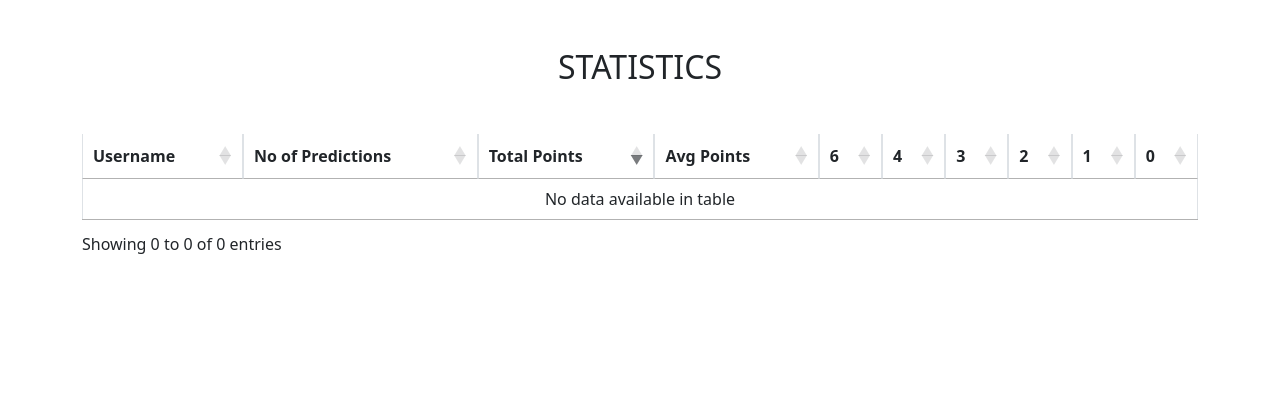
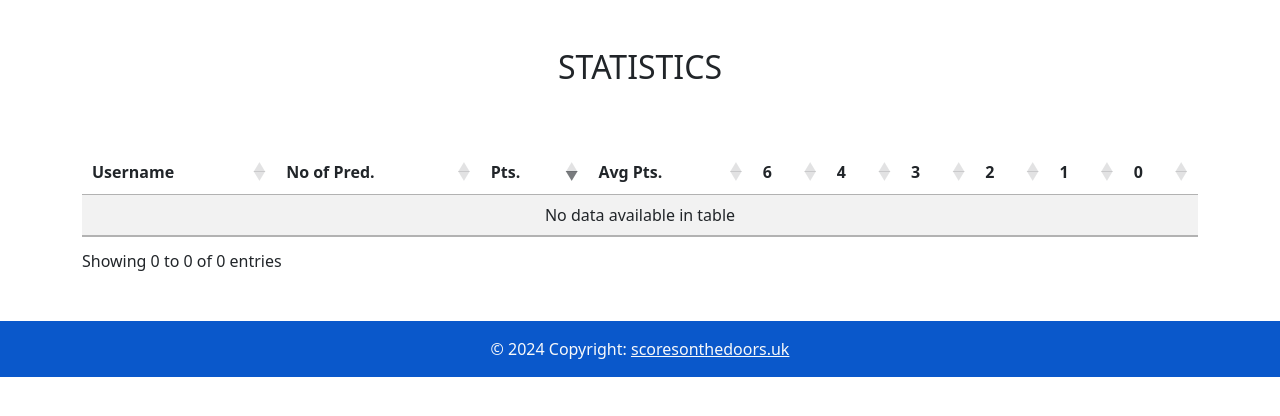
Before and after one commit to Grahev/scoresonthedoors, a Django app: page /leagues/old/ in a window 1280 px wide. Shown: the part 56-472 px from the top of the page. Run offline with Django 4.2, Linux system fonts and the light colour scheme; data that the repository does not hold is empty; some libraries are stand-ins or nearby versions.

Commit message:
footer added

```diff
--- a/leagues/templates/league_old_points.html
+++ b/leagues/templates/league_old_points.html
@@ -7,13 +7,16 @@
 {% block content %}
 <div class="container">
     <h2 class="text-center my-5">STATISTICS</h2>
-    <table class="table table-bordered mt-3" id="userStatsTable">
+    <div class="row">
+        <div class="col">
+            <div class="table-container">
+                <table class="table mt-3 table-striped table-hover " id="userStatsTable">
                     <thead>
                         <tr>
                             <th>Username</th>
-                <th>No of Predictions</th>
-                <th>Total Points</th>
-                <th>Avg Points</th>
+                            <th>No of Pred.</th>
+                            <th>Pts.</th>
+                            <th>Avg Pts.</th>
                             <th>6</th>
                             <th>4</th>
                             <th>3</th>
@@ -41,11 +44,22 @@
                     </tbody>
                 </table>
             </div>
+        </div>
+    </div>
+
+</div>
 
 <!-- DataTables CSS and JS -->
 <link rel="stylesheet" type="text/css" href="https://cdn.datatables.net/1.10.23/css/jquery.dataTables.min.css">
 <script type="text/javascript" charset="utf8" src="https://code.jquery.com/jquery-3.5.1.js"></script>
 <script type="text/javascript" charset="utf8" src="https://cdn.datatables.net/1.10.23/js/jquery.dataTables.min.js"></script>
+
+<style>
+    /* Custom CSS for styling */
+    .table-container {
+      overflow-x: auto;
+    }
+  </style>
 
 <script>
     $(document).ready( function () {
--- a/templates/base.html
+++ b/templates/base.html
@@ -92,7 +92,7 @@
   {% endblock content %}
 
 
-
+  {% include "footer.html" %}
 
 
   <script data-name="BMC-Widget" data-cfasync="false" src="https://cdnjs.buymeacoffee.com/1.0.0/widget.prod.min.js" data-id="sotd" data-description="Support me on Buy me a coffee!" data-message="Hi, If you like scores on the doors now you can buy me a coffee ;)" data-color="#5F7FFF" data-position="Right" data-x_margin="18" data-y_margin="18"></script>
--- a/templates/footer.html
+++ b/templates/footer.html
@@ -1,8 +1,8 @@
-<footer class="bg-light text-center text-lg-start">
+<footer class="bg-primary text-light text-center text-lg-start mt-5">
     <!-- Copyright -->
     <div class="text-center p-3" style="background-color: rgba(0, 0, 0, 0.2);">
-      © 2022 Copyright:
-      <a class="text-dark" href="#">scoresonthedoors.uk</a>
+      © 2024 Copyright:
+      <a class="text-light" href="#">scoresonthedoors.uk</a>
     </div>
     <!-- Copyright -->
   </footer>
```
Also changed, not shown: leagues/templates/league_detail.html (+26 -20 lines). Lines whose indentation alone changed are shown as unchanged.
